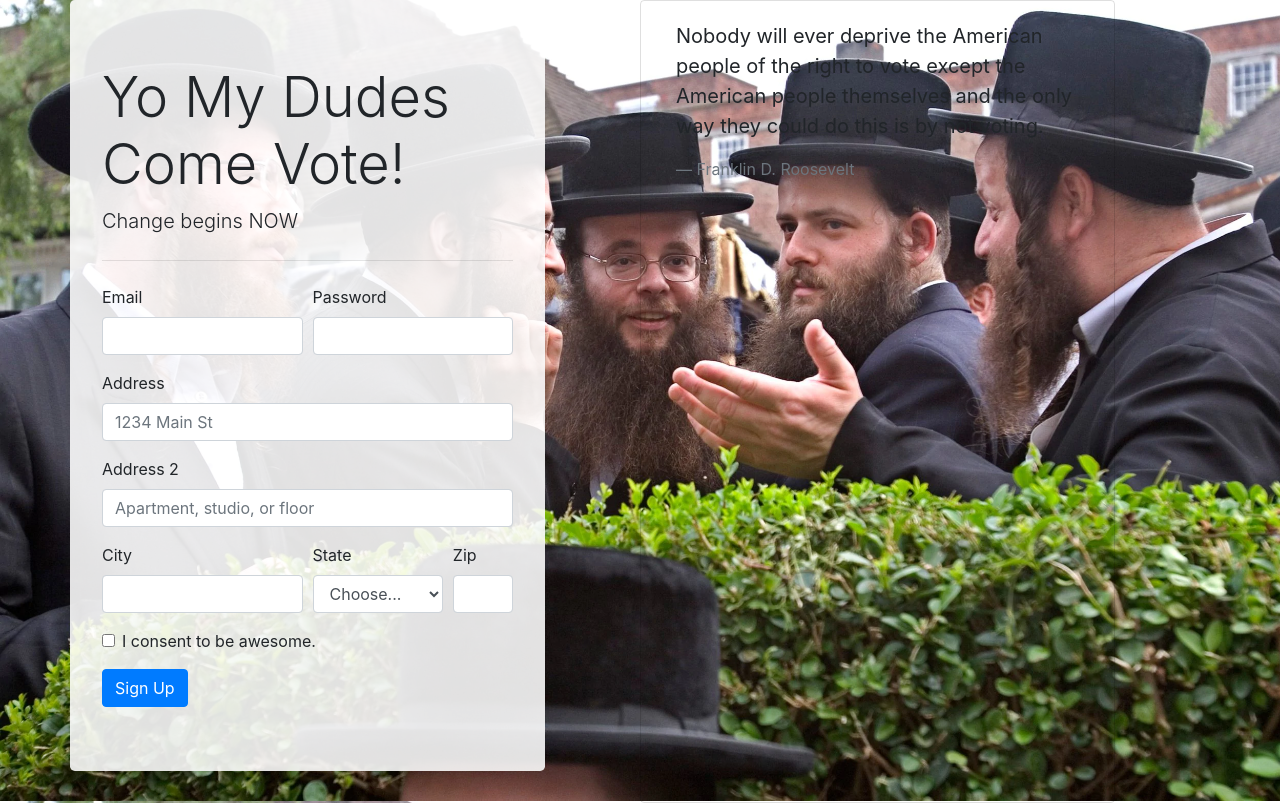
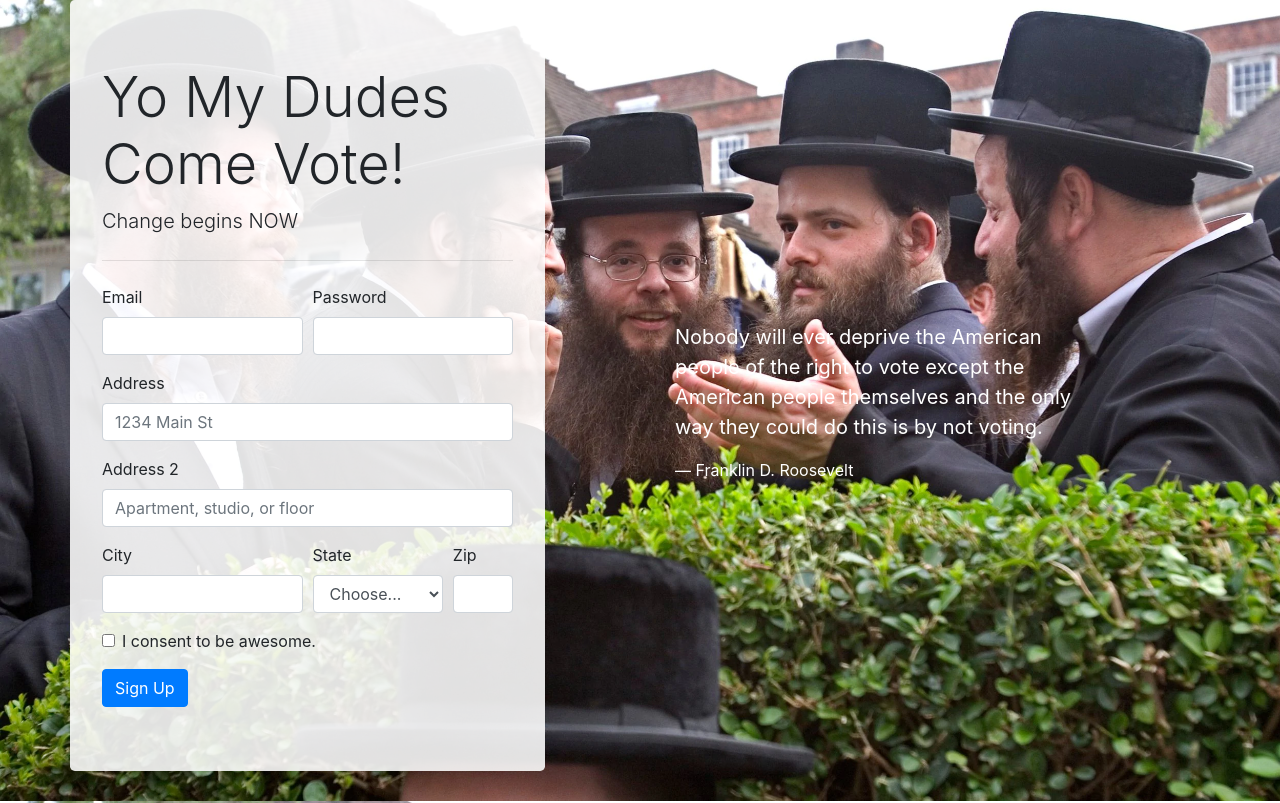
Before and after one commit to Sporego/my-friend-harrys-idea, a React (Create React App) app in the folder client/: page / in a window 1280 px wide. Built offline with nearby package versions, Linux system fonts and the light colour scheme.

Commit message:
applied flexbox styling to quote

```diff
--- a/client/src/App.js
+++ b/client/src/App.js
@@ -57,11 +57,11 @@ function App() {
           </form>
         </div>
         <div className="col-md-1"></div>
-        <div className="div col-md-5 card transparent-custom">
-          <div className="card-body">
+        <div className="div col-md-5 card transparent-custom border-0">
+          <div className="card-body text-white d-flex flex-column justify-content-center">
             <blockquote className="blockquote mb-0">
               <p>Nobody will ever deprive the American people of the right to vote except the American people themselves and the only way they could do this is by not voting.</p>
-              <footer className="blockquote-footer">Franklin D. Roosevelt</footer>
+              <footer className="blockquote-footer text-white">Franklin D. Roosevelt</footer>
             </blockquote>
           </div>
         </div>
```
